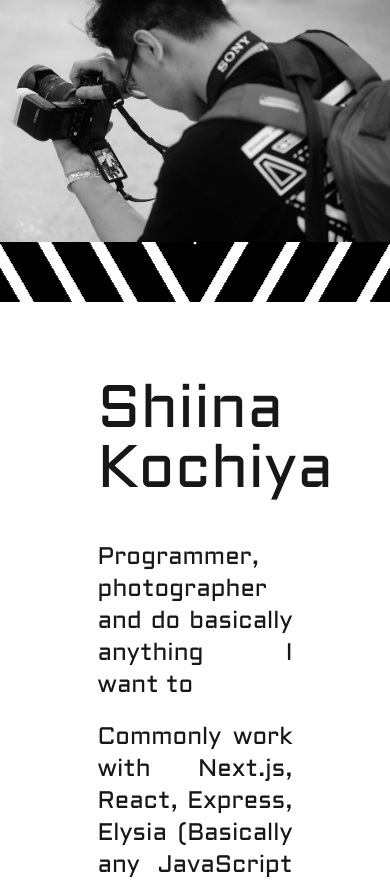
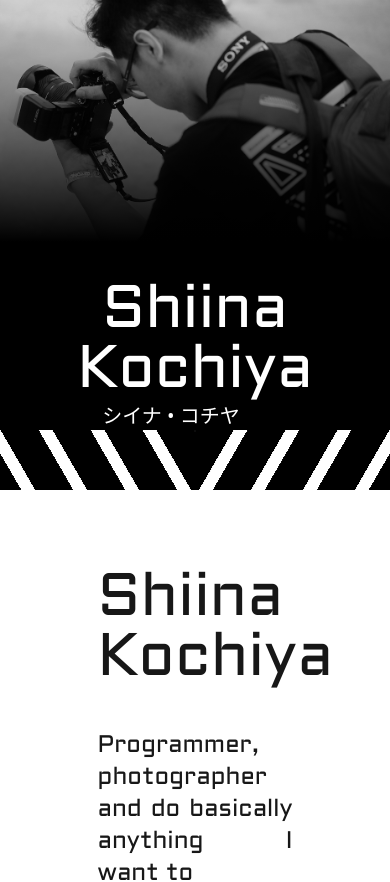
Before and after one commit to ShiinaKochiya/Shiina-Kochiya-page, a Next.js app: page / in a window 390 px wide. Shown: the top 882 px of the page. Built offline with nearby package versions, Linux system fonts and the light colour scheme; a web font is replaced by a local one.

Commit message:
fix slidebar desync

```diff
--- a/app/components/hero.tsx
+++ b/app/components/hero.tsx
@@ -113,13 +113,27 @@ export default function Hero({}){
 
 
       {/*View - Smaller than PC viewport*/}
-      <div className="w-full h-auto from-black to-gray-800 text-white text-center lg:hidden">
+      <div className="w-full h-auto bg-black text-white text-center lg:hidden">
+       {/**Background and overlay */}
+        <div className="relative">
           <Image
             src={background}
             alt={"Background image"}
             className="w-full"
             loading="eager"
           />
+          <div className="absolute bg-linear-to-b from-transparent to-black w-full h-full bottom-0 z-2"/>
+        </div>
+
+        {/**Text */}
+        <div className="relative mt-10 bg-black right-[50%%] z-6">
+          <h3 className="font-aldrich text-white text-6xl">
+            Shiina Kochiya
+          </h3>
+          <p className="font-yasashisa text-white text-xl text-center mr-12">
+          シイナ • コチヤ
+          </p>
+        </div>
       </div>
     </div>
   );
--- a/app/globals.css
+++ b/app/globals.css
@@ -63,7 +63,7 @@ body {
     background-position-x: 0px;
 }
 100% {
-    background-position-x: -206px;
+    background-position-x: -208px;
   }
 }
 
@@ -72,6 +72,6 @@ body {
     background-position-x: 0px;
 }
 100% {
-    background-position-x: 206px;
+    background-position-x: 208px;
   }
 }
```
Lines whose indentation alone changed are shown as unchanged.
